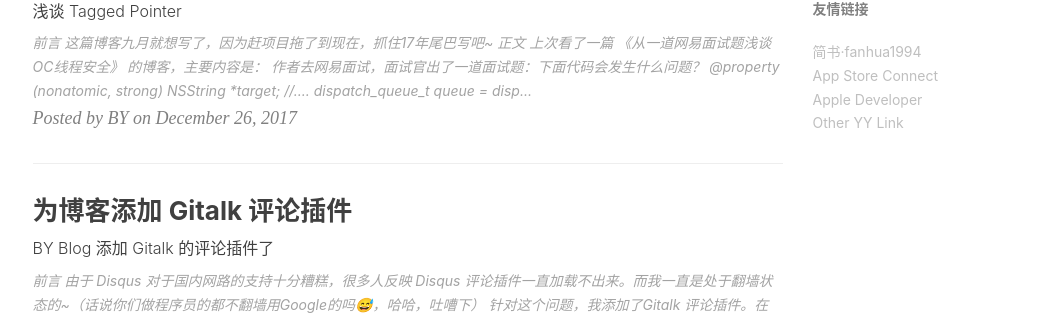
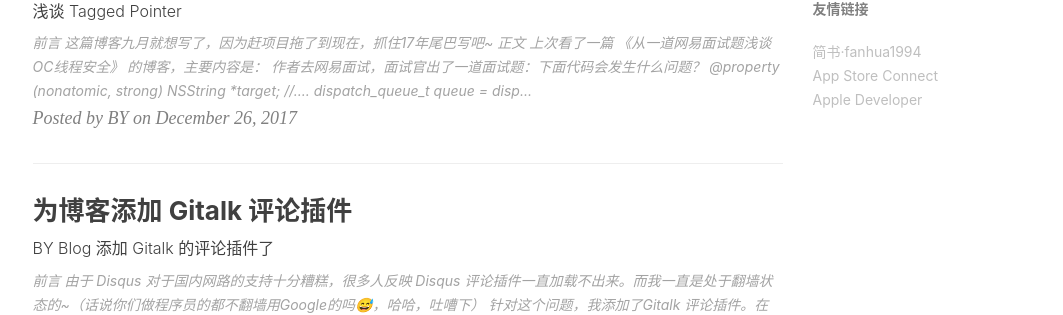
Before and after one commit to AAWayne/AAWayne.github.io, a Jekyll site: the page built from index.html, in a window 1280 px wide and 900 px high, scrolled down 1054 px. Shown: the part 146-461 px from the top of the window, without its empty margins (135-1198 px from the left). Built offline with Jekyll 4.4.1, drawn with Linux system fonts in a browser that asks for light colours; nearby versions of some CDN libraries; the list of posts is cut into pages by our own code; comment, search, counter and statistics services are not loaded.

Commit message:
阿唯不知道的博客

```diff
--- a/_config.yml
+++ b/_config.yml
@@ -109,8 +109,5 @@ friends: [
     },{
         title: "Apple Developer",
         href: "https://developer.apple.com/"
-    },{
-        title: "Other YY Link",
-        href: "https://www.seyeye6.com/videos/"
     }
 ]
```
Also changed, not shown: 1 other file.
